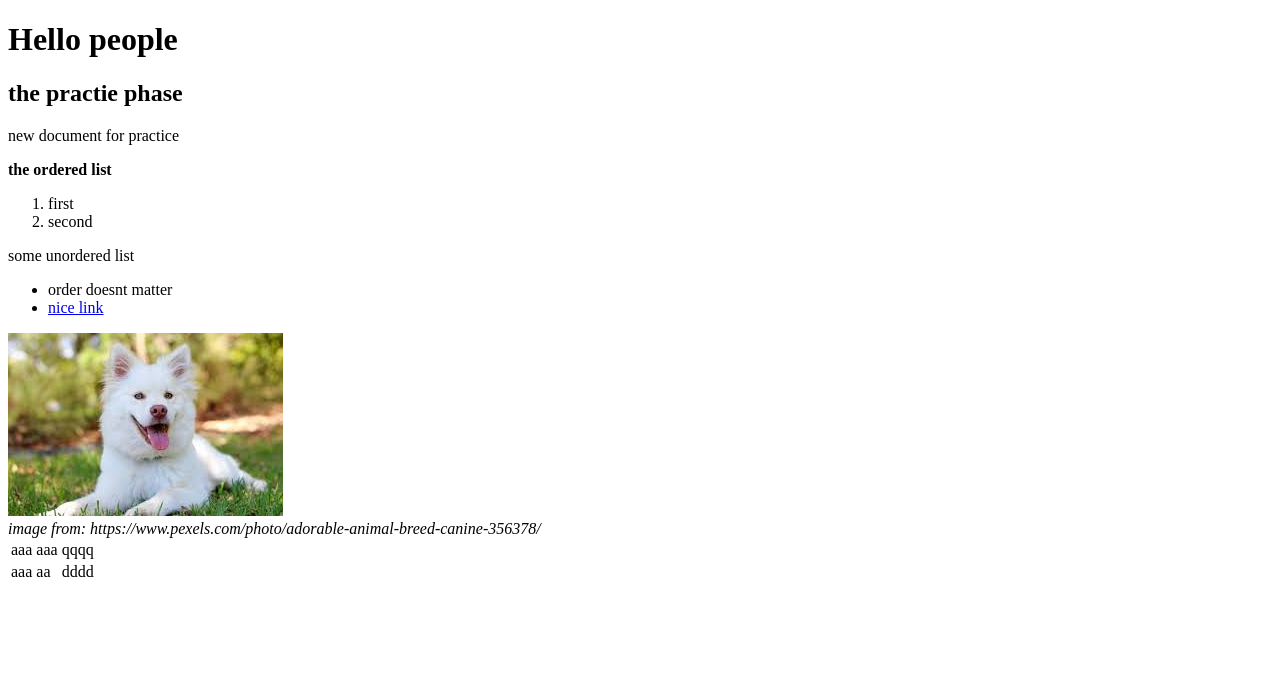
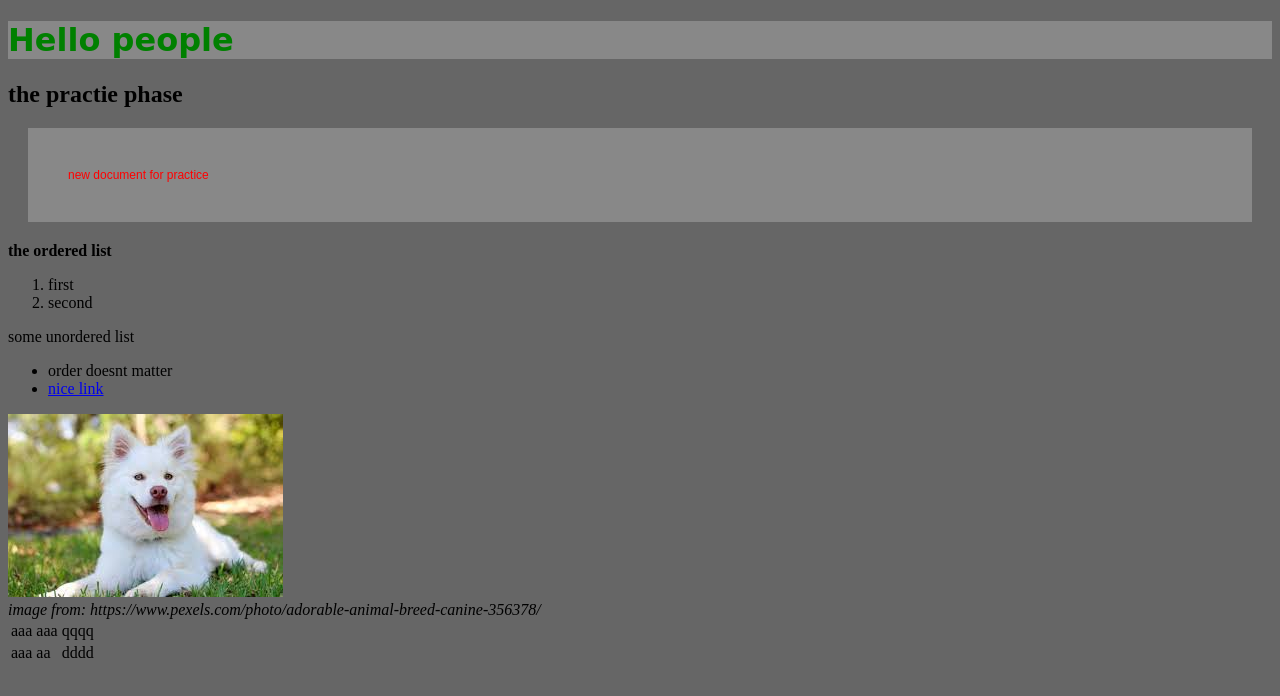
Before and after one commit to SupremeCal/lab-07-html, a plain HTML site: page helloworld.html in a window 1280 px wide. Drawn offline with Linux system fonts and the light colour scheme.

Commit message:
part 2 with css added

```diff
--- a/helloworld.html
+++ b/helloworld.html
@@ -1,13 +1,17 @@
 <!DOCTYPE html>
 <html lang="en">
 <head>
+<link rel="stylesheet" href="style.css">
+
 <title>new page</title>
 </head>
 <body>
 <h1>Hello people</h1>
 <h2>the practie phase</h2>
+<div class="newbro">
 <p>new document for practice</p>
-<strong>the ordered list</strong>
+<strong>the <span class="yoo">ordered</span> list</strong>
+</div>
 <ol>
   <li>first</li>
   <li>second</li>
--- /dev/null
+++ b/style.css
@@ -0,0 +1,23 @@
+p {
+    color: red;
+    background:  #888888;
+    font-family: sans-serif;
+    font-size: 12px;
+    margin: 20px;
+    padding: 40px;
+}
+h1{
+  color:  #008000;
+  font-family: cursive;
+  background:  #888888;
+
+}
+body {
+  background:  #666666;
+}
+newbro{
+  color: yellow;
+}
+yoo{
+  font-size: 11px;
+}
```
